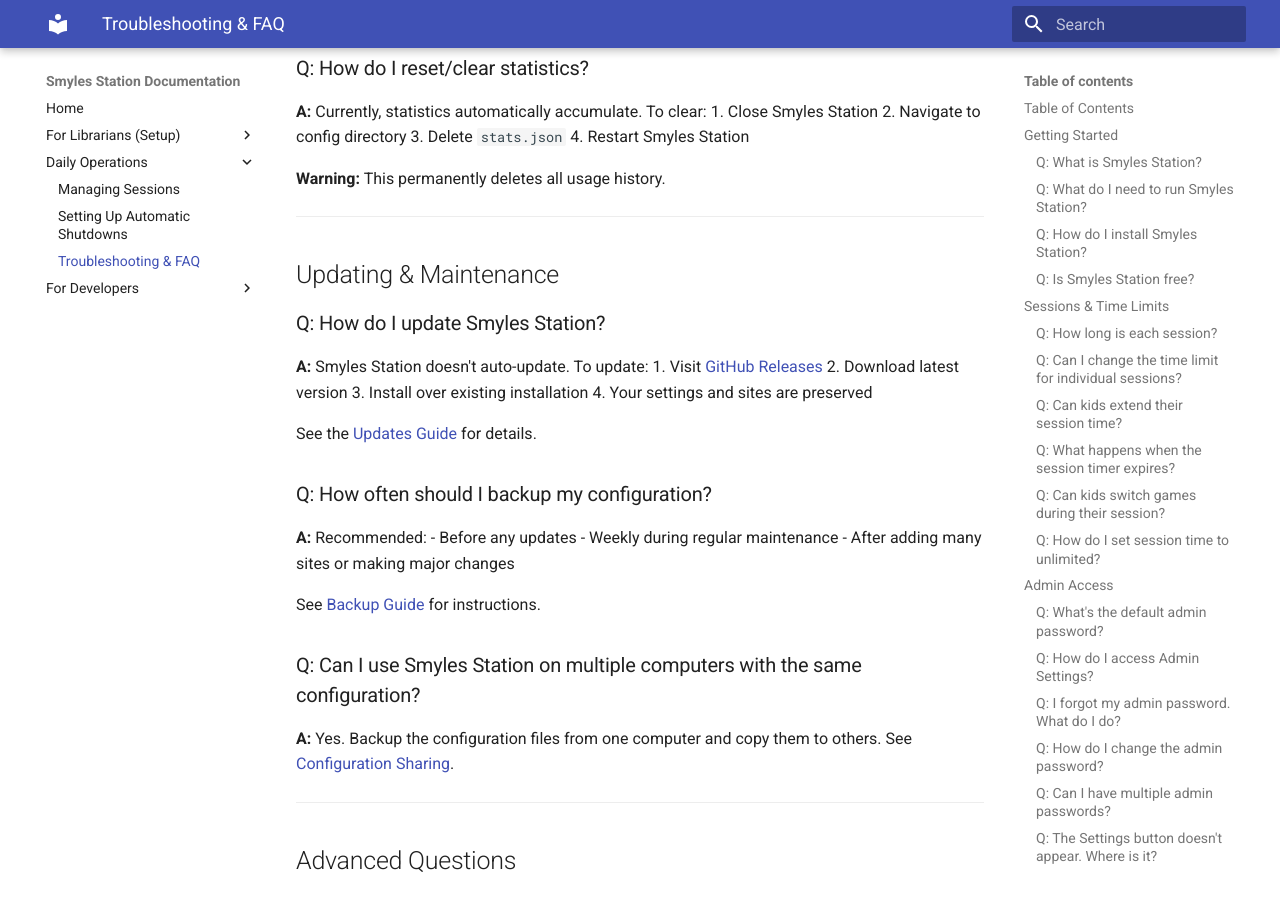
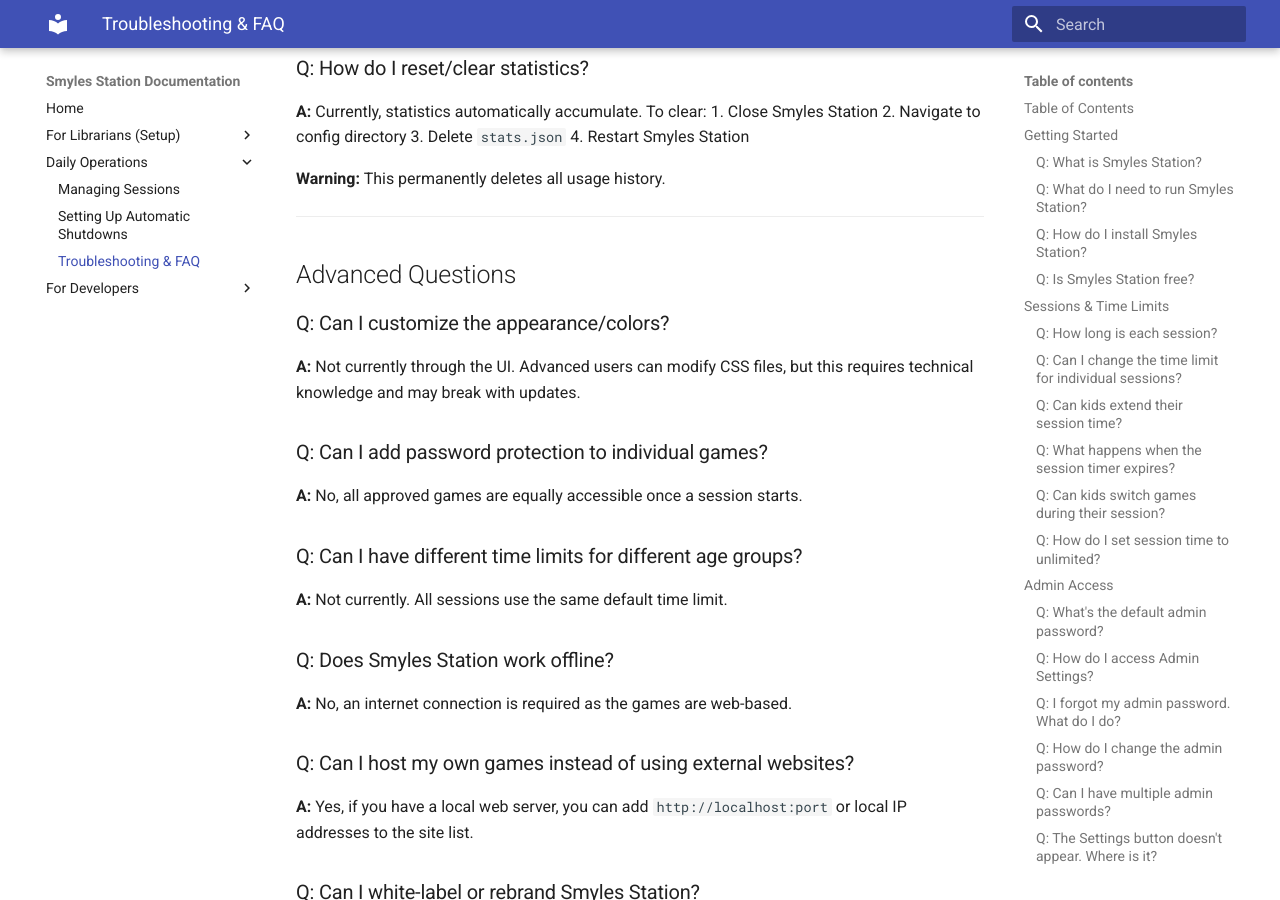
Before and after one commit to buff-sudo/Smyles-Station, an MkDocs documentation site: the page built from docs/daily/faq.md, in a window 1280 px wide and 900 px high, scrolled down 7118 px. Built offline with MkDocs 1.6.1 and Material for MkDocs 9.7.7, drawn with Linux system fonts in a browser that asks for light colours.

Commit message:
Updated mermaid build

```diff
--- a/docs/daily/faq.md
+++ b/docs/daily/faq.md
@@ -351,33 +351,6 @@
 
 ---
 
-## Updating & Maintenance
-
-### Q: How do I update Smyles Station?
-
-**A:** Smyles Station doesn't auto-update. To update:
-1. Visit [GitHub Releases](https://github.com/buff-sudo/smyles-station/releases)
-2. Download latest version
-3. Install over existing installation
-4. Your settings and sites are preserved
-
-See the [Updates Guide](updates.md) for details.
-
-### Q: How often should I backup my configuration?
-
-**A:** Recommended:
-- Before any updates
-- Weekly during regular maintenance
-- After adding many sites or making major changes
-
-See [Backup Guide](updates.md#backup-and-restore) for instructions.
-
-### Q: Can I use Smyles Station on multiple computers with the same configuration?
-
-**A:** Yes. Backup the configuration files from one computer and copy them to others. See [Configuration Sharing](updates.md#sharing-configuration-across-multiple-installations).
-
----
-
 ## Advanced Questions
 
 ### Q: Can I customize the appearance/colors?
--- a/mkdocs.yml
+++ b/mkdocs.yml
@@ -4,6 +4,14 @@
 
 # This tells MkDocs where your markdown files live
 docs_dir: docs
+
+# Enable Mermaid diagram support
+markdown_extensions:
+  - pymdownx.superfences:
+      custom_fences:
+        - name: mermaid
+          class: mermaid
+          format: !!python/name:pymdownx.superfences.fence_code_format
 
 nav:
   - Home: index.md
```
Also changed, not shown: 1 other file.
